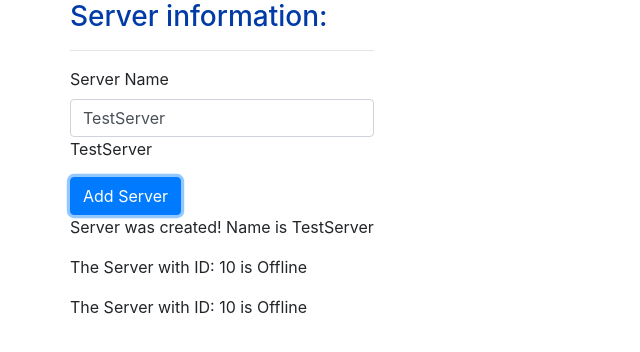
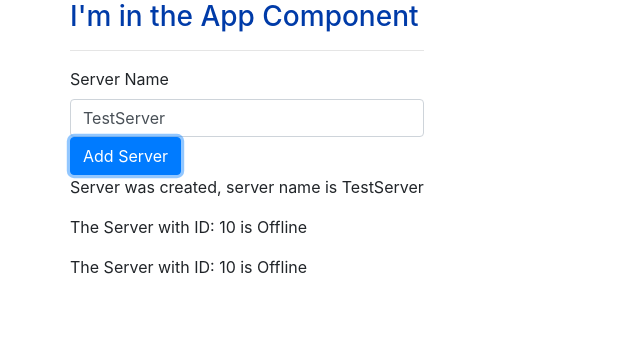
Before and after one commit to ganto1812/firstAngular, an Angular app: page / in a window 1280 px wide. Both pictures are taken after a click on the button "Add Server". Shown: the top 352 px of the page, without its empty margins (0-640 px from the left). Built offline with nearby package versions, Linux system fonts and the light colour scheme.

Commit message:
directives ngIf

```diff
--- a/src/app/app.component.html
+++ b/src/app/app.component.html
@@ -1,7 +1,7 @@
 <div class="container">
   <div class="row">
     <div class="col-xs-12">
-      <h3 class="primary">Server information:</h3>
+      <h3 class="primary">I'm in the App Component</h3>
       <hr />
       <app-servers></app-servers>
       <!-- <ol>
@@ -18,3 +18,46 @@
     </div>
   </div>
 </div>
+
+<!-- <div class="container">
+  <div class="row">
+    <div class="col-xs-12">
+      <ol>
+        <li>
+          Add an input field which updates a property ('username') vua
+          Two-Way-Binding
+        </li>
+        <li>
+          Output the username property via String Interpolation (in a paragraph
+          below the input)
+        </li>
+        <li>
+          Add a button which may only be clicked if the username is NOT an empty
+          string
+        </li>
+        <li>
+          Upon clicking the button, the username should be reset to an empty
+          string
+        </li>
+      </ol>
+      <hr />
+      <label>Username</label>
+      <input
+        type="text"
+        name="username"
+        class="form-control"
+        [(ngModel)]="username"
+      />
+      <p>
+        {{ username }}
+      </p>
+      <button
+        class="btn btn-primary"
+        [disabled]="username === ''"
+        (click)="username = ''"
+      >
+        Reset User
+      </button>
+    </div>
+  </div>
+</div> -->
--- a/src/app/app.component.ts
+++ b/src/app/app.component.ts
@@ -7,4 +7,5 @@
 })
 export class AppComponent {
   title = 'maxCourse';
+  username = '';
 }
--- a/src/app/servers/servers.component.html
+++ b/src/app/servers/servers.component.html
@@ -1,4 +1,4 @@
-<label for="">Server Name</label>
+<label>Server Name</label>
 <!-- <input
   type="text"
   name="Name"
@@ -6,9 +6,9 @@
   (input)="onUpdateServerName($event)"
 /> -->
 <input type="text" name="Name" class="form-control" [(ngModel)]="serverName" />
-<p>
+<!-- <p>
   {{ serverName }}
-</p>
+</p> -->
 <button
   class="btn btn-primary"
   [disabled]="!allowNewServer"
@@ -17,8 +17,12 @@
   Add Server
 </button>
 <!-- <p [innerText]="allowNewServer"></p> -->
-<p>
+<!-- <p>
   {{ serverCreationStatus }}
+</p> -->
+<p *ngIf="serverCreated">
+  Server was created, server name is
+  {{ serverName }}
 </p>
 <app-server></app-server>
 <app-server></app-server>
--- a/src/app/servers/servers.component.ts
+++ b/src/app/servers/servers.component.ts
@@ -9,6 +9,7 @@
   allowNewServer = false;
   serverCreationStatus = 'No server was created!';
   serverName = 'TestServer';
+  serverCreated = false;
 
   constructor() {
     setTimeout(() => {
@@ -19,6 +20,7 @@
   ngOnInit() {}
 
   onCreateServer() {
+    this.serverCreated = true;
     this.serverCreationStatus =
       'Server was created! Name is ' + this.serverName;
   }
```
